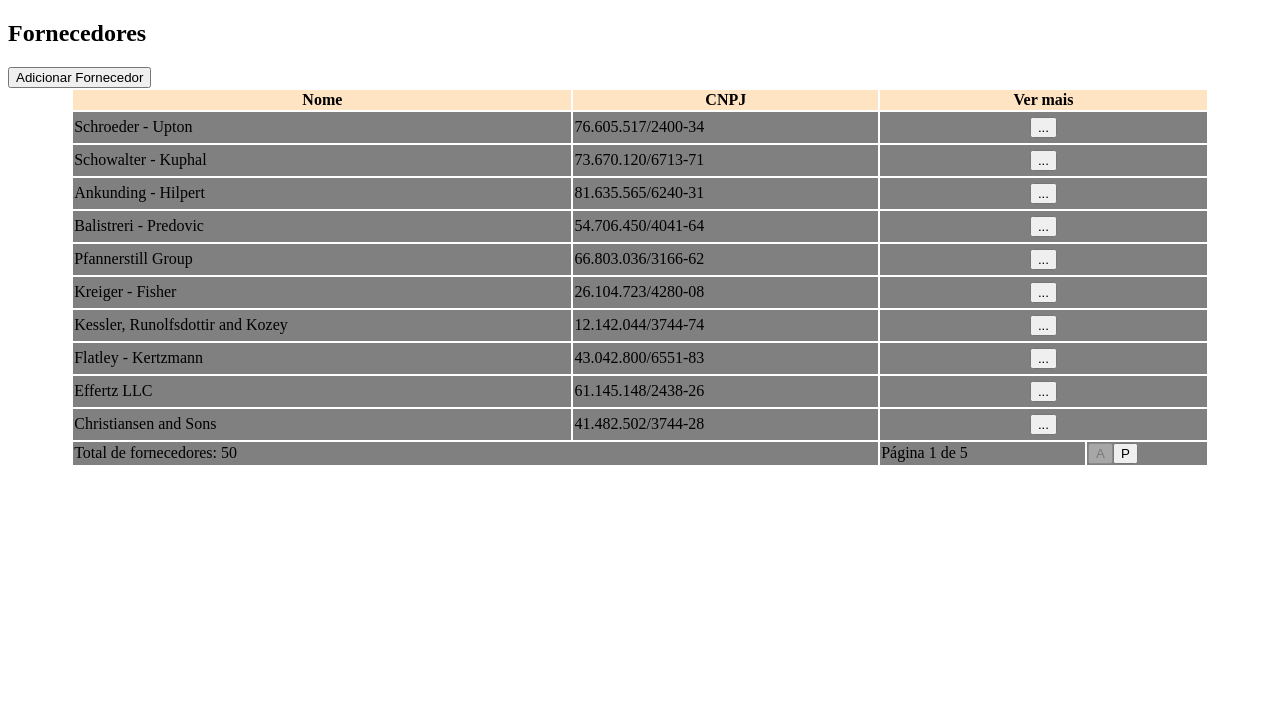
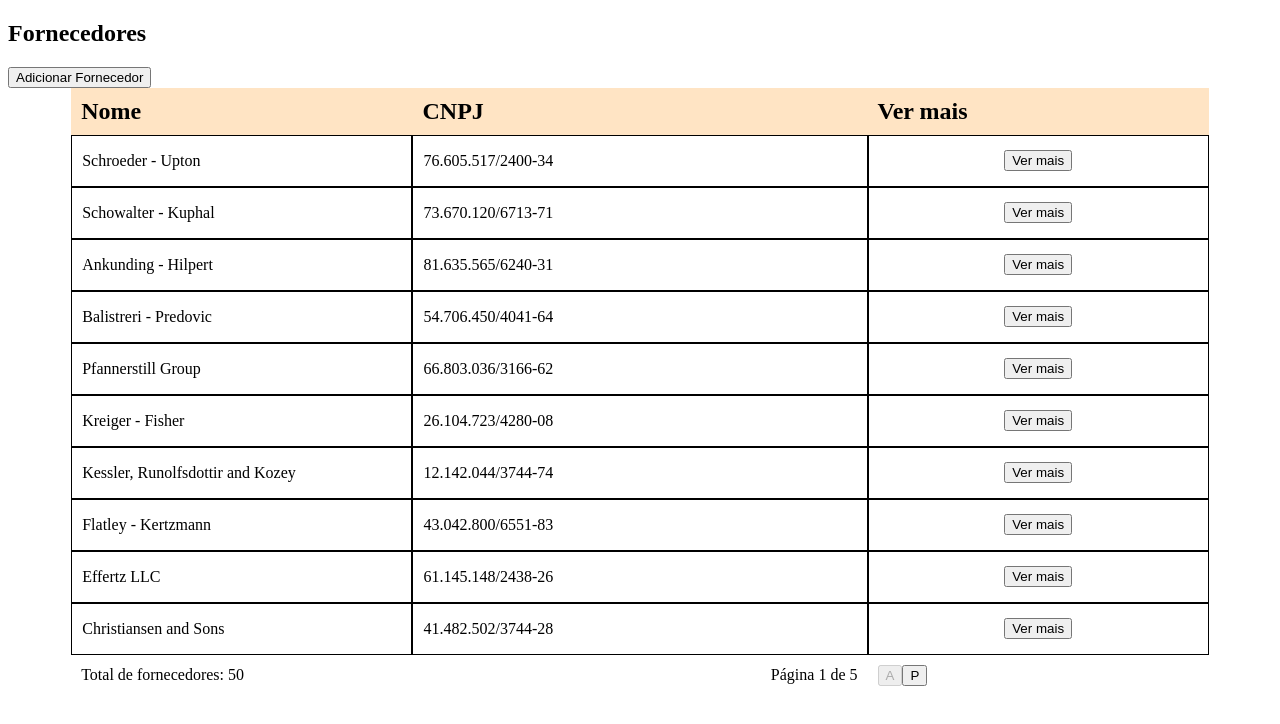
Before and after one commit to xofiaxinha/supplier-list, a React (Vite) app: page / in a window 1280 px wide. Shown: the top 724 px of the page. Built offline with nearby package versions, Linux system fonts and the light colour scheme.

Commit message:
Changed table to div+grid

```diff
--- a/src/components/provider-list.tsx
+++ b/src/components/provider-list.tsx
@@ -139,19 +139,17 @@ export function SupplierList(){
             {showForm === "Adicionar Fornecedor" ? <SupplierForm subm={handleSubmit}>
             </SupplierForm> : ""}
             <Table>
-                <thead>
                 <TableRow>
                     <TableHeader>Nome</TableHeader>
                     <TableHeader>CNPJ</TableHeader>
-                        <TableHeader colSpan={2}>Ver mais</TableHeader>
+                    <TableHeader>Ver mais</TableHeader>
                 </TableRow>
-                </thead>
-                <tbody>
                 {suppliersList.slice((page-1)*10, page*10).map(supplier => (
                         <TableRow key={supplier.id}>
-                                <TableCell>{supplier.name}</TableCell>
-                                <TableCell>{supplier.cnpj}</TableCell>
-                                <TableCell className='see-more' colSpan={2} onClick={() => {
+                            <TableCell><p>{supplier.name}</p></TableCell>
+                            <TableCell><p>{supplier.cnpj}</p></TableCell>
+                            <TableCell className='see-more'>
+                                <TextButton text="Ver mais" onClick={() => {
                                 if(showDropDown){
                                     setShowDropdown(false);
                                     setSelectedSupplier(null);
@@ -160,8 +158,7 @@ export function SupplierList(){
                                     setShowDropdown(true);
                                     handleSelect(supplier);
                                     }
-                                        }}>
-                                    <button>...</button>
+                                }}/>
                             </TableCell>
                             {selectedSupplier === supplier ? <DropDown id={supplier.id} mail={supplier.email} phone={supplier.phone} address={supplier.address}>
                                 <TextButton text="Editar" onClick={() => setShowForm("Editar Fornecedor")}/>
@@ -177,17 +174,14 @@ export function SupplierList(){
                             {showForm === "Editar Fornecedor" && selectedSupplier === supplier ? <EditForm edt={handleEdit} id={supplier.id} mail={supplier.email} phone={supplier.phone} address={supplier.address} name={supplier.name} cnpj={supplier.cnpj}></EditForm> : ""}
                         </TableRow>
                 ))}
-                </tbody>
-                <tfoot>
                 <TableRow>
-                        <TableCell colSpan={2}>Total de fornecedores: {suppliersList.length} </TableCell>
-                        <TableCell>Página {page} de {totalPaginas}</TableCell>
-                        <TableCell>
+                    <TableCell className='footer'>Total de fornecedores: {suppliersList.length} </TableCell>
+                    <TableCell className='footer'>Página {page} de {totalPaginas}</TableCell>
+                    <TableCell className='footer'>
                         <button onClick={goToPreviousPage} disabled={page==1}>A</button>
                         <button onClick={goToNextPage} disabled={page==totalPaginas}>P</button>
                     </TableCell>
                 </TableRow>
-                </tfoot>
             </Table>
         </>
     )
--- a/src/components/table.tsx
+++ b/src/components/table.tsx
@@ -1,33 +1,37 @@
 import { ComponentProps } from 'react';
 
-interface TableProps extends ComponentProps<'table'>{}
-interface TableProps extends ComponentProps<'table'>{}
-interface TableHeaderProps extends ComponentProps<'th'>{}
-interface TableCellProps extends ComponentProps<'td'>{}
-interface TableRowProps extends ComponentProps<'tr'>{}
+interface TableProps extends ComponentProps<'div'>{}
+interface TableHeaderProps extends ComponentProps<'div'>{}
+interface TableCellProps extends ComponentProps<'div'>{}
+interface TableRowProps extends ComponentProps<'div'>{}
 
 export function Table(props: TableProps){
     return(
         <div className="table-container">
-            <table className="table">
-                {props.children}
-            </table>
+            {props.children}
         </div>
 
     );
 }
 export function TableHeader(props: TableHeaderProps){
     return(
-        <th className="table-header"{...props} />
+        <div className="table-header">
+            {props.children}
+        </div>
     );
 }
 export function TableCell(props: TableCellProps){
+    const cname = "table-cell" + (props.className ? ` ${props.className}` : '');
     return(
-        <td {...props} />
+        <div className= {cname}>
+            {props.children}
+        </div>
     );
 }
 export function TableRow(props: TableRowProps){
     return (
-        <tr {...props} className="table-row" />
+        <div className="table-row">
+            {props.children}
+        </div>
     );
 }
--- a/src/index.css
+++ b/src/index.css
@@ -3,27 +3,52 @@
     justify-content: center;
     margin: 0 auto;
 }
-
 .table{
+    width: 90%;
+    margin: 0 auto;
+    background-color: white;
+    display: flex;
+}
+.table-row{
+    display: grid;
+    grid-template-columns: 30% 40% 30%;
+    height: fit-content;
     width: 100%;
+}
+.table-cell{
+    display: flex;
+    border: 1px solid black;
+    align-items: center;
 }
 .table-header{
     background-color: bisque;
+    font-weight: bold;
+    display: flex;
+    align-items: center;
+    padding: 10px;
+    font-size: 24px;
 }
-.table-row{
-    background-color: gray;
-    width: 100%;
+.table-cell p{
+    margin-left: 10px;
 }
-.see-more{
-    padding: 5px;
-    text-align: center;
+.table-cell.see-more{
+    display: flex;
+    align-items: center;
+    justify-content: center;
 }
+.table-cell.footer{
+    display: flex;
+    align-items: center;
+    border: none;
+    padding: 10px;
+}
+.table-cell.footer:nth-child(2){
+    justify-content: end;
+}
+
 .supplier-form-add{
     position: absolute;
     width: 50%;
     z-index: 1;
     background-color: white;
 }
-.div-table-row{
-    width: 100%;
-}
```
Lines whose indentation alone changed are shown as unchanged.
